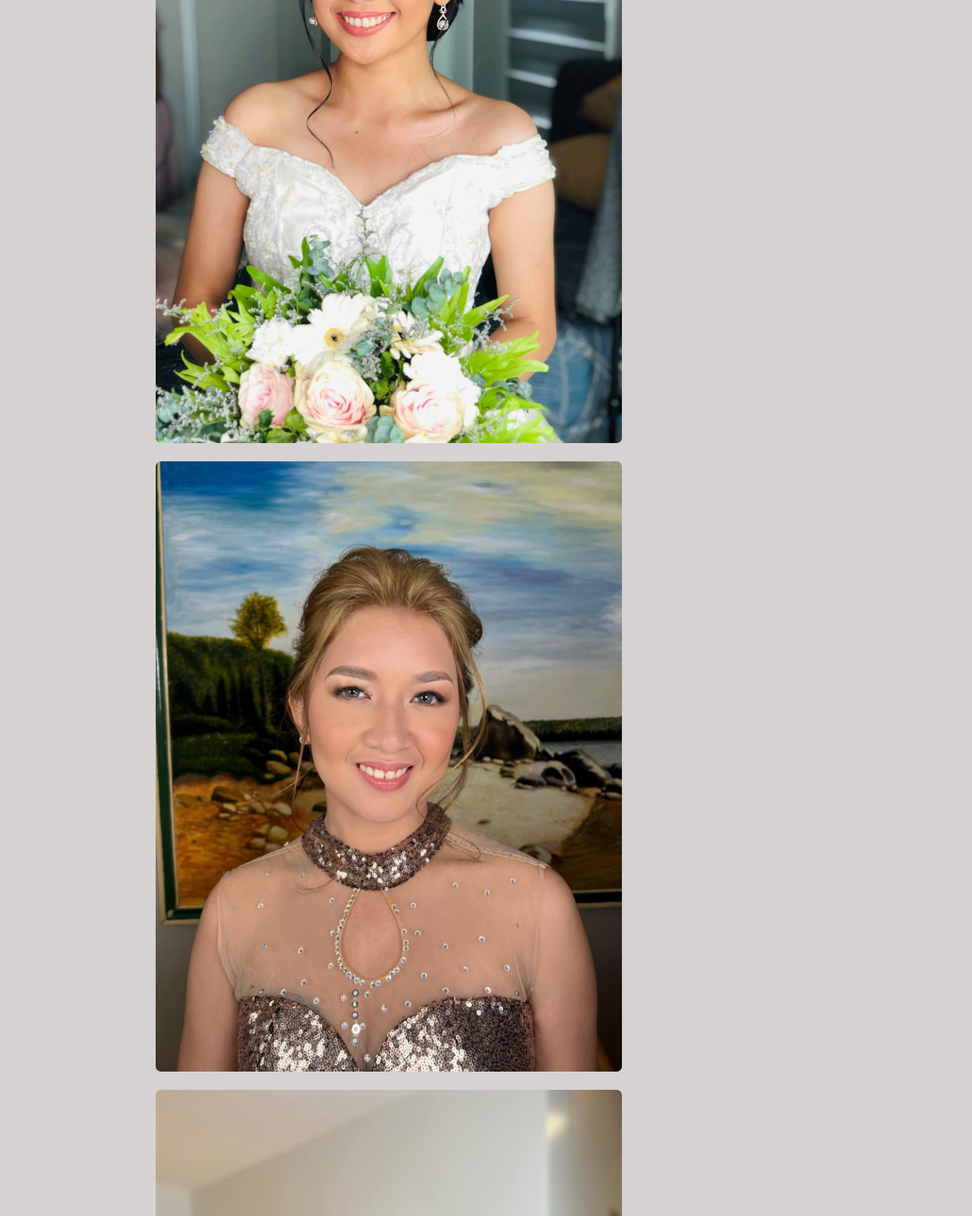
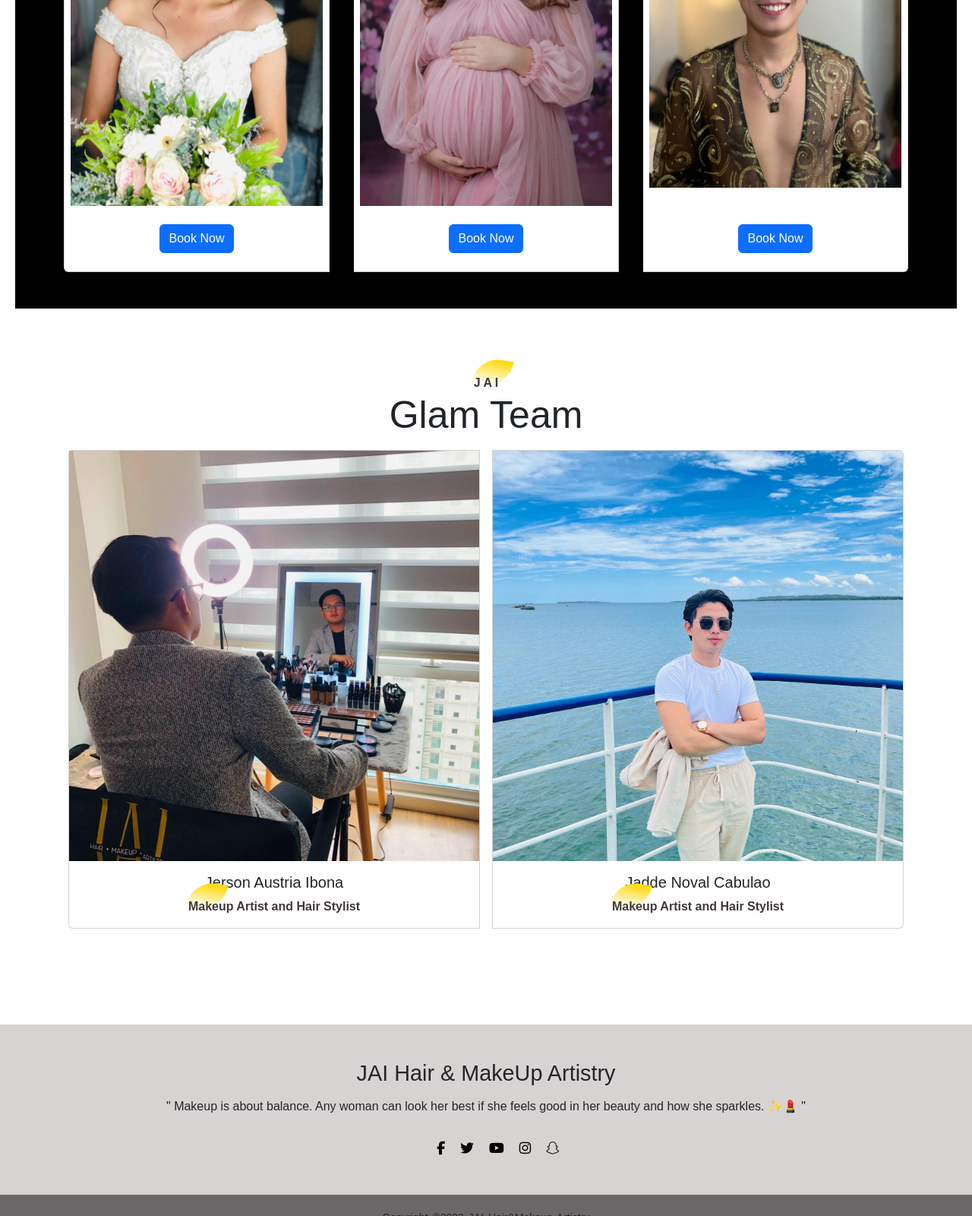
Before and after one commit to MercieB/JAI_website, a plain HTML site: page index.html in a window 1280 px wide. Shown: the part 1200-2800 px from the top of the page at 76% size. Drawn offline with nearby package versions, Linux system fonts and the light colour scheme.

Commit message:
modified:   AboutUsweb.html 	modified:   ContactUsweb.html 	modified:   Photosweb.html 	modified:   Servicesweb.html 	modified:   index.html 	modified:   navbar.css 	modified:   style.css

```diff
--- a/index.html
+++ b/index.html
@@ -7,6 +7,9 @@
     <link rel="stylesheet" href="style.css">
     <link rel="stylesheet" href="https://cdn.jsdelivr.net/npm/@fortawesome/fontawesome-free@6.2.1/css/fontawesome.min.css">
     <link rel="stylesheet" href="https://fonts.googleapis.com/css2?family=Crimson+Pro">
+    <link href="https://cdn.jsdelivr.net/npm/bootstrap@5.3.0-alpha1/dist/css/bootstrap.min.css" rel="stylesheet" integrity="sha384-GLhlTQ8iRABdZLl6O3oVMWSktQOp6b7In1Zl3/Jr59b6EGGoI1aFkw7cmDA6j6gD" crossorigin="anonymous">
+    <script src="https://kit.fontawesome.com/7688ca2914.js" crossorigin="anonymous"></script>
+
 
     <title>JAI HAIR & MAKEUP WEBSITE</title>
 
@@ -47,29 +50,54 @@
 <section id="service">
   <div class="title-text">
     <p>Services </p>
-    <h1> " We Provide Better Results "</h1>
+    <h1> We Provide Better Results </h1>
  </di>
- <div class="service-box">
-   <div class="single-service">
-    <img src="img/img2.jpg">
-   </div>
-   <div class="single-service">
-    <img src="img/img14.jpg">
-   </div>
-   <div class="single-service">
-    <img src="img/img18.jpg">
-   </div>
-   <div class="single-service">
-    <img src="img/img36.jpg">
-   </div>
+ <!--Group card--->
+
+ <div class="container-fluid">
+
  </div>
+<div class="container-fluid">
+    <div class="card-group mx-xl-2 p-5 mb-3 h-40 bg-black">
+
+  <div class="card mx-3 p-2">
+      <img src="img/img2.jpg" style="height: 100%;" class="card-img-top" alt="">
+      <div class="card-body">
+          <h5 class="card-title"></h5>
+
+
+          <center><a href="ContactUsweb.html" class="btn btn-primary">Book Now</a></center>
+        </div>
+  </div>
+
+  <div class="card mx-3 p-2">
+      <img src="img/img36.jpg"  style="height: 100%;" class="card-img-top" alt="">
+      <div class="card-body">
+          <h5 class="card-title"></h5>
+
+          <center><a href="ContactUsweb.html" class="btn btn-primary">Book Now</a></center>
+        </div>
+  </div>
+
+  <div class="card mx-3 p-2">
+      <img src="img/img18.jpg" style="height: 100%;" class="card-img-top" alt="">
+      <div class="card-body">
+          <h5 class="card-title"></h5>
+
+          <br><center><a href="booknow.html" class="btn btn-primary">Book Now</a></center>
+        </div>
+  </div>
+
+</div>
+</div>
+<!---Group card ends here-->
 </section>
 <!--Team-->
 
 <section>
   <div class="title-text">
     <p>J A I </p>
-    <h1> " Glam Team "</h1>
+    <h1>  Glam Team </h1>
  </di>
  <!----TEAM-->
  <div class="container">
@@ -87,7 +115,7 @@
 <br>
 <br>
 <div class="card m-2">
-    <img src="img/img24.jpg">
+    <img src="img/img26.jpg">
 <div class="card-body">
     <h5 class="card-text text-center">Jadde Noval Cabulao</h5>
     <p class="card-text text-center">Makeup Artist and Hair Stylist</p>
@@ -101,20 +129,26 @@
 <!---Team ends here-->
 </section>
 <!--footer-->
-<section id="footer">
-   <div class="title-text">
-    <p>JAI Hair&Makeup Artistry</p>
-    <h1> Get In Touch</h1>
-   </div>
-   <div class="footer-row">
-    <div class="footer-left">
-      <h1>
-        <a href="ContactUsweb.html">Book Now</a>
-        <p>example@website.com <i class="fa fa-paper-plane"></i></p>
-        <p>+63 0929 389 7799 <i class="fa fa-phone"></i></p>
-        </h1>
+<footer>
+    <div class="footer-content">
+      <h3> JAI Hair & MakeUp Artistry</h3>
+        <p> " Makeup is about balance. Any woman can look her best if she feels good in her beauty and how she sparkles. ✨💄 "</p>
+        <ul class="socials">
+          <li><a href="#"><i class="fa fa-facebook"></i></a></li>
+          <li><a href="#"><i class="fa fa-twitter"></i></a></li>
+          <li><a href="#"><i class="fa fa-youtube"></i></a></li>
+          <li><a href="#"><i class="fa fa-instagram"></i></a></li>
+          <li><a href="#"><i class="fa fa-snapchat"></i></a></li>
+        </ul>
     </div>
-   </div>
+    <div class="footer-bottom">
+      <p>copyright &copy;2023 JAI Hair&Makeup Artistry</p>
+    </div>
+
+
+
+
+</footer>
 </section>
 
 
--- a/navbar.css
+++ b/navbar.css
@@ -173,25 +173,66 @@ h1,h2,h3,h4,h5,h6 {
     background-size: cover;
     height: calc(100vh - 80px);
 }
-#footer{
-    width: 100%;
-    padding: 70px 0;
+footer{
+    background: #d8d3d3;
+    height:auto;
+    width: 100vw;
+    font-family: cursive;
+    padding-top: 40px;
 }
-.footer-row{
-    width: 30%;
-    margin: 0 auto;
+.footer-content{
     display: flex;
-    justify-content: space-between;
-    flex-wrap: wrap;
+    align-items: center;
+    justify-content: center;
+    flex-direction: column;
+    text-align: center;
 }
-.footer-left, .footer-right{
-    flex-basis: 45%;
-    padding:10px;
-    margin-bottom: 20px;
+.footer-content h3{
+    font-size: 1.8rem;
+    font-weight: 400;
+    text-transform: capitalize;
+    line-height: 3rem;
 }
-.footer-right{
-    text-align: right;
+footer-content p{
+    max-width: 500px;
+    margin: 10px auto;
+    line-height: 28px;
+    font-size: 14px;
 }
-#feature{
-
+.socials{
+    list-style: none;
+    display: flex;
+    align-items: center;
+    justify-content: center;
+    margin: 1rem 0 3rem 0;
 }
+.socials li{
+    margin: 0 10px;
+}
+.socials a{
+    text-decoration: none;
+    color:#000
+}
+.socials a i{
+    font-size: 1.1rem;
+    transition: color .4s ease;
+}
+.socials a:hover i{
+    color:aqua;
+}
+.footer-bottom{
+    background: #6a6868;
+    width: 100vw;
+    padding: 20px 0;
+    text-align: center;
+}
+.footer-bottom p{
+    font-size: 14px;
+    word-spacing: 2px;
+    text-transform: capitalize;
+}
+.footer-bottom span{
+    text-transform: uppercase;
+    opacity: .4;
+    font-weight: 200;
+}
--- a/style.css
+++ b/style.css
@@ -31,7 +31,7 @@
     margin: 70px auto 0;
 }
 .banner-btn a{
-    width:150px;
+    width:200px;
     text-decoration: none;
     display: inline-block;
     margin: 0 10px;
@@ -143,49 +143,82 @@ nav ul li a{
     align-items: center;
     text-align: center;
 }
-.features {
+.features{
     flex-basis: 50%;
 }
-#service{
-    width: 100%;
-    padding: 70px 0;
-    background: #d6d2d2;
+.features-img{
+    flex-basis: 50%;
+    margin:auto;
 }
-.service-box{
-    width: 80%;
+.features-img img{
+    width: 70%;
+    border-radius: 10px;
+}
+.features h1{
+    text-align: left;
+    margin-bottom: 10px;
+    font-weight: 100;
+}
+footer{
+    background: #d8d3d3;
+    height:auto;
+    width: 100vw;
+    font-family: cursive;
+    padding-top: 40px;
+}
+.footer-content{
     display: flex;
-    flex-wrap: wrap;
-    justify-content: space-around
-
+    align-items: center;
+    justify-content: center;
+    flex-direction: column;
+    text-align: center;
 }
-.single-service{
-    flex-basis: 60%;
-    text-align:center;
-    border-radius: 7px;
-    margin-bottom: 20px;
-    color:#fff;
+.footer-content h3{
+    font-size: 1.8rem;
+    font-weight: 400;
+    text-transform: capitalize;
+    line-height: 3rem;
 }
-.single-service img{
-    width:100%;
-    border-radius: 7px;
+footer-content p{
+    max-width: 500px;
+    margin: 10px auto;
+    line-height: 28px;
+    font-size: 14px;
 }
-
-#footer{
-    padding: 100px;
-    background: #bab2b2
+.socials{
+    list-style: none;
+    display: flex;
+    align-items: center;
+    justify-content: center;
+    margin: 1rem 0 3rem 0;
 }
-.footer-row{
-    width: 80%;
-    margin: 0 auto;
-    display: flex;
-    justify-content: space-between;
-    flex-wrap: wrap;
+.socials li{
+    margin: 0 10px;
 }
-.footer-left, .footer-right{
-    flex-basis: 45%;
-    padding:10px;
-    margin-bottom: 20px;
+.socials a{
+    text-decoration: none;
+    color:#000
 }
-.footer-right{
-    text-align: right;
+.socials a i{
+    font-size: 1.1rem;
+    transition: color .4s ease;
 }
+.socials a:hover i{
+    color:aqua;
+}
+.footer-bottom{
+    background: #6a6868;
+    width: 100vw;
+    padding: 20px 0;
+    text-align: center;
+}
+.footer-bottom p{
+    font-size: 14px;
+    word-spacing: 2px;
+    text-transform: capitalize;
+}
+.footer-bottom span{
+    text-transform: uppercase;
+    opacity: .4;
+    font-weight: 200;
+}
```
Also changed, not shown: AboutUsweb.html (+18 -30 lines), ContactUsweb.html (+17 -28 lines), Photosweb.html (+17 -28 lines), Servicesweb.html (+47 -26 lines).
